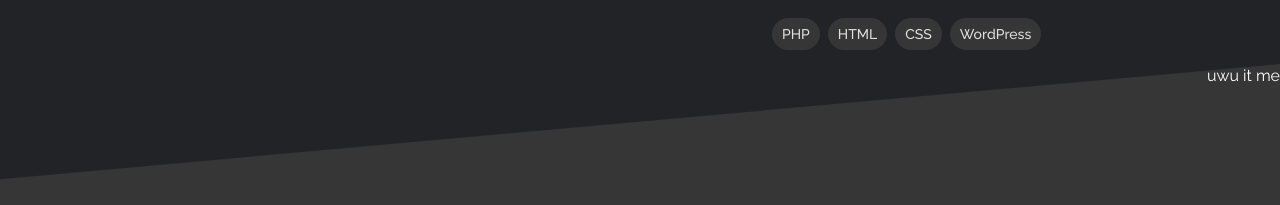
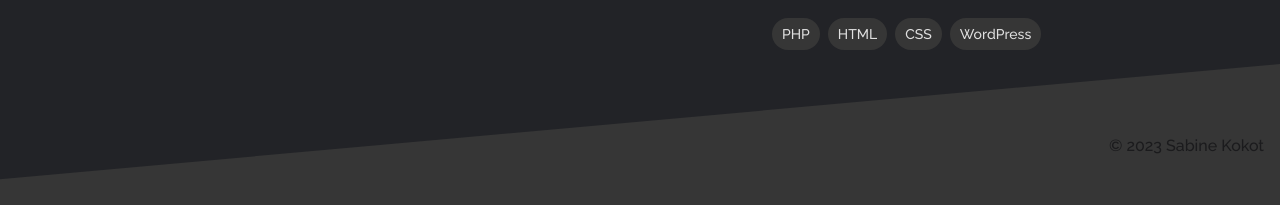
Before and after one commit to Bina-Github/portfolio, a Next.js app: page / in a window 1280 px wide. Shown: the part 1380-1585 px from the top of the page. Built offline with nearby package versions, Linux system fonts and the light colour scheme.

Commit message:
Footer: cut-off left + text + SkillTag: type + className

```diff
--- a/app/globals.css
+++ b/app/globals.css
@@ -8,6 +8,7 @@
     --cYellow: #F6AB2B;
     --cPurple: #7231BE;
     --cWhite: #e0e0e0;
+    --cDark: #1b1b1d;
 }
 
 @layer utilities {
--- a/app/page.tsx
+++ b/app/page.tsx
@@ -1,4 +1,5 @@
 import DetailsColumn from "@/components/DetailsColumn";
+import Footer from "@/components/Footer";
 import ProjectColumn from "@/components/ProjectColumn";
 
 export default function Home() {
@@ -8,10 +9,7 @@ export default function Home() {
         <DetailsColumn />
         <ProjectColumn />
       </div>
-      {/* Footer */}
-      <div className="clip-footer absolute right-0 bottom-0 bg-cGray h-36 w-full">
-        <p className="relative float-right text-white">uwu it me</p>
-      </div>
+      <Footer />
     </main>
   );
 }
--- a/components/DetailsColumn.tsx
+++ b/components/DetailsColumn.tsx
@@ -25,14 +25,12 @@ const DetailsColumn = () => {
           <SkillsBox
             title="Skills"
             skillList={skillArray}
-            color="bg-cGray"
-            textSize="text-base"
+            className="bg-cGray text-base"
           />
           <SkillsBox
             title="Tools & Technologien"
             skillList={toolsTechArray}
-            color="bg-cGray"
-            textSize="text-base"
+            className="bg-cGray text-base"
           />
         </div>
       </div>
--- /dev/null
+++ b/components/Footer.tsx
@@ -0,0 +1,17 @@
+import React from "react";
+
+const Footer = () => {
+  return (
+    <div className="clip-footer absolute right-0 bottom-0 bg-cGray h-36 w-full flex justify-between">
+      <div className="bottom-0 bg-cBlack w-full flex-1"></div>
+      <div className="bottom-0 w-full max-w-[2000px] flex justify-end items-center">
+        <p className="relative float-right text-cDark font-medium mt-5 mr-4">
+          &copy; 2023 Sabine Kokot
+        </p>
+      </div>
+      <div className="bottom-0 w-full flex-1"></div>
+    </div>
+  );
+};
+
+export default Footer;
--- a/components/ProjectBox.tsx
+++ b/components/ProjectBox.tsx
@@ -1,11 +1,11 @@
 import React from "react";
 import SkillsBox from "./SkillsBox";
 
-interface Props {
+type Props = {
   title: string;
   shortDesc: string;
   skillList: Array<{ name: string; svg?: string }>;
-}
+};
 
 const ProjectBox = ({ title, shortDesc, skillList }: Props) => {
   return (
@@ -18,7 +18,7 @@ const ProjectBox = ({ title, shortDesc, skillList }: Props) => {
 
       <p className="text-lg mb-4">{shortDesc}</p>
 
-      <SkillsBox skillList={skillList} color="bg-cGray" textSize="text-sm" />
+      <SkillsBox skillList={skillList} className="bg-cGray text-sm" />
     </div>
   );
 };
--- a/components/SkillTag.tsx
+++ b/components/SkillTag.tsx
@@ -1,19 +1,15 @@
-import React from "react";
+import React, { ComponentPropsWithoutRef } from "react";
 
-interface Props {
+type Props = ComponentPropsWithoutRef<"div"> & {
   name: string;
   svg?: string;
-  color: string;
-  textSize: string;
-}
+};
 
-const SkillTag = ({ name, svg, color, textSize }: Props) => {
+const SkillTag = ({ name, svg, className }: Props) => {
   return (
     <div
       className={
-        color +
-        " " +
-        textSize +
+        className +
         " px-2.5 py-1.5 text-cWhite rounded-full font-medium flex flex-row gap-1 items-center justify-center"
       }
     >
--- a/components/SkillsBox.tsx
+++ b/components/SkillsBox.tsx
@@ -1,14 +1,12 @@
-import React from "react";
+import React, { ComponentPropsWithoutRef } from "react";
 import SkillTag from "./SkillTag";
 
-interface Props {
+type Props = ComponentPropsWithoutRef<"div"> & {
   title?: string;
   skillList: Array<{ name: string; svg?: string }>;
-  color: string;
-  textSize: string;
-}
+};
 
-const SkillsBox = ({ title, skillList, color, textSize }: Props) => {
+const SkillsBox = ({ title, skillList, className }: Props) => {
   return (
     <div>
       {title && <h3 className="text-2xl mb-2">{title}</h3>}
@@ -19,8 +17,7 @@ const SkillsBox = ({ title, skillList, color, textSize }: Props) => {
               name={data.name}
               svg={data.svg}
               key={data.name}
-              color={color}
-              textSize={textSize}
+              className={className}
             />
           );
         })}
--- a/tailwind.config.ts
+++ b/tailwind.config.ts
@@ -19,6 +19,7 @@ const config: Config = {
         cYellow: "var(--cYellow)",
         cPurple: "var(--cPurple)",
         cWhite: "var(--cWhite)",
+        cDark: "var(--cDark)",
       },
     },
   },
```
